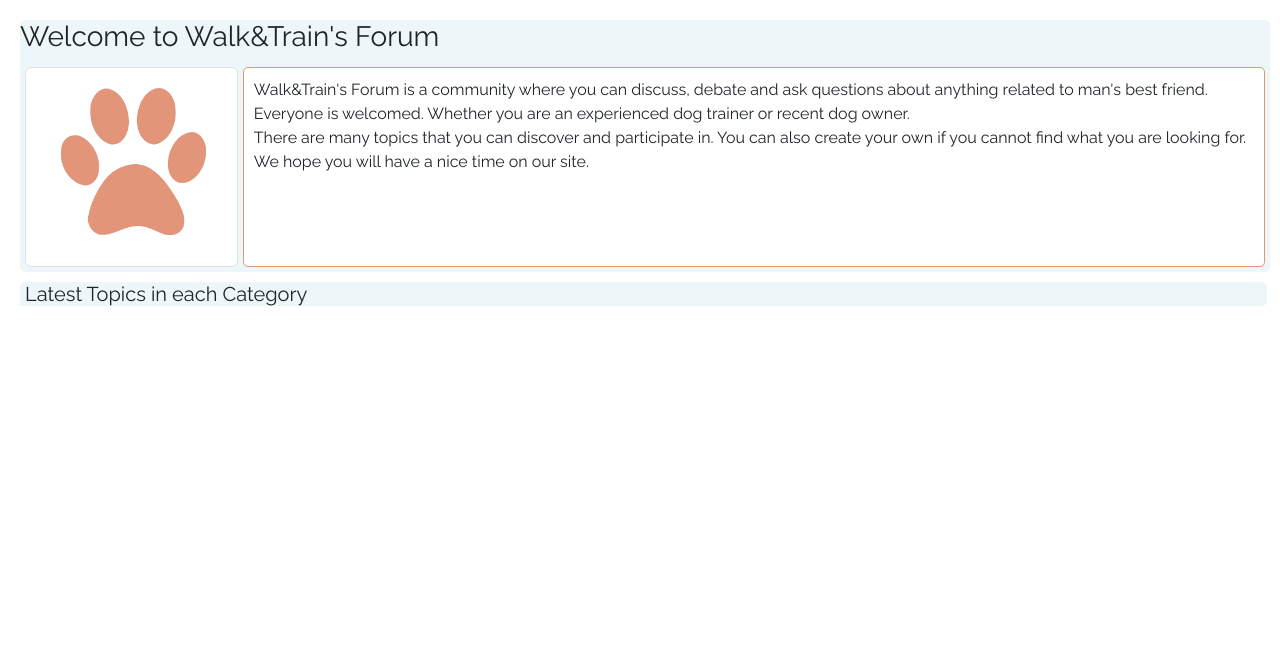
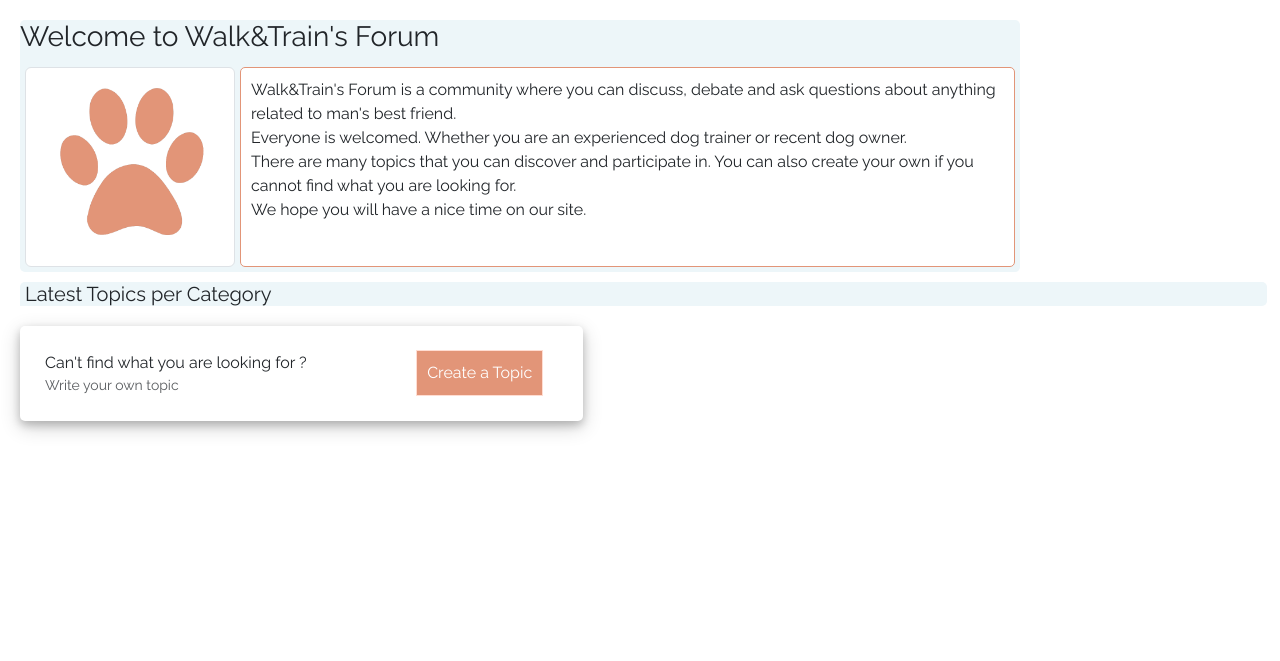
Before and after one commit to taplincorentin/projet, a Symfony app: template templates/categorie/index.html.twig in a window 1280 px wide. Shown: the top 661 px of the page. Run offline with Twig, Linux system fonts and the light colour scheme; the template is opened without the code that fills it, so the values that code supplies are empty; form fields are guessed from the names that the template uses; some libraries are stand-ins or nearby versions.

Commit message:
new topic from home page

```diff
--- a/public/styles/app.css
+++ b/public/styles/app.css
@@ -1129,6 +1135,68 @@ select#seance_form_theme{
   padding-top: 10px;
 }
 
+.new-topic-card {
+  display: flex;
+  justify-content: space-between;
+  box-shadow: 0 4px 8px 0 rgba(0, 0, 0, 0.2), 0 6px 20px 0 rgba(0, 0, 0, 0.19);
+  width: 44%;
+  border-radius: 5px;
+  margin: 20px;
+  padding: 10px;
+}
+
+.new-topic-card-text {
+  display: flex;
+  flex-direction: column;
+  padding: 15px;
+}
+
+.new-topic-card-text p {
+  padding: 0;
+  margin: 0;
+}
+
+.create-topic-button {
+  display: flex;
+  align-items: center;
+  margin-right: 30px;
+}
+
+.create-topic-button button {
+  background-color: var(--tangerine);
+  border: solid 1px var(--beige);
+  padding: 10px;
+  color: white;
+}
+
+#new-topic-modal {
+  width: 75%;
+  max-width: none;
+}
+
+#new-topic-modal-header h5 {
+  width: 100% !important;
+  text-align: center;
+}
+
+#new-topic-modal-body > form {
+  display: flex;
+  flex-direction: column;
+}
+
+#new-topic-modal-body > form > input, #new-topic-modal-body > form > select {
+  margin: 25px;
+  height: 50px;
+}
+
+#new-topic-modal-footer > button {
+  width: 100%;
+  background-color: var(--tangerine);
+  border: solid 1px var(--beige);
+  padding: 10px;
+  color: white;
+}
+
 .category-home > .container-fluid {
   margin-bottom: 1rem;
       margin-top: 1rem;
@@ -1140,7 +1208,7 @@ select#seance_form_theme{
   margin: 10px;
   margin-left: 20px;
   border-radius: 5px;
-  min-width: 750px;
+  max-width: 1000px;
 }
 
 .forum-card-content {
--- a/src/Controller/TopicController.php
+++ b/src/Controller/TopicController.php
@@ -147,7 +147,7 @@ class TopicController extends AbstractController
             $postsPaginate = $paginator->paginate(
                                         $posts, // Requête contenant les données à paginer (ici nos articles)
                                         $request->query->getInt('page', 1), // current page number
-                                                                2 // number of results per page
+                                                                10 // number of results per page
                                         );
 
             //get total number of posts by post author
--- a/templates/categorie/index.html.twig
+++ b/templates/categorie/index.html.twig
@@ -25,14 +25,52 @@
         </div>
     </div>
 
-    <h5 id="home-topic-topic" class="topic-topic">Latest Topics in each Category</h5>
+
+
+
+  <!-- Modal -->
+  <div class="modal fade" id="exampleModal" tabindex="-1" aria-labelledby="exampleModalLabel" aria-hidden="true">
+    <div class="modal-dialog" id="new-topic-modal">
+      <div class="modal-content">
+        <div class="modal-header" id="new-topic-modal-header">
+          <h5 class="modal-title" id="exampleModalLabel">Create your own topic</h5>
+          <button type="button" class="btn-close" data-bs-dismiss="modal" aria-label="Close"></button>
+        </div>
+        <div class="modal-body" id="new-topic-modal-body">
+            {{ form_start(formAddTopic) }}
+                {{ form_widget(formAddTopic.titre, {'attr': {'placeholder': "Your topic's title", 'maxlength' : 255}}) }}
+                {{ form_widget(formAddTopic.categorie, {'attr': {'placeholder': "Choose the category"}}) }}
+        </div>
+        <div class="modal-footer" id="new-topic-modal-footer">
+            {{ form_widget(formAddTopic.submit, {'label': 'Create Topic'}) }}
+                {{ form_end(formAddTopic) }}
+
+        </div>
+      </div>
+    </div>
+  </div>
+
+    <h5 id="home-topic-topic" class="topic-topic">Latest Topics per Category</h5>
+
+    <div class="new-topic-card">
+        <div class="new-topic-card-text">
+            <p>Can't find what you are looking for ?</p>
+            <p class="text-muted small">Write your own topic</p>
+        </div>
+        <span class="create-topic-button">
+            <!-- Button trigger modal -->
+            <button type="button" data-bs-toggle="modal" data-bs-target="#exampleModal">Create a Topic</button>
+        </span>
+    </div>
+
+
 
     <div class="categories-topics">
     {% for categorie in categories %}
 
     {% if (categorie.nom != 'Walks') and (categorie.nom != 'Sessions') %}
         <div class="topics-per-category">
-        <a href="{{ path('show_categorie', {'id': categorie.id}) }}"><h5>{{categorie}}</h5></a>
+        <a href="{{ path('show_categorie', {'id': categorie.id}) }}"><h5>{{categorie}} >></h5></a>
         {% for topic in latestTopicsPerCat[categorie.id] | sort((a, b) => b.dateCreation <=> a.dateCreation) %}
         <div class="container-fluid">
             <div class="card" style="margin-left: 7px;">
@@ -74,8 +112,9 @@
             </div>
         </div>
         {% endfor %}
+    </div>
     {% endif %}
-        </div>
+
     {% endfor %}
 </div>
 </main>
--- a/templates/topic/show.html.twig
+++ b/templates/topic/show.html.twig
@@ -50,6 +50,7 @@
                     </div>
 
         </div>
+
 
             {# EDIT TOPIC DIV#}
             {% if app.user == topic.auteur %}
```
Also changed, not shown: other parts of public/styles/app.css (+37 -5 lines), src/Controller/CategorieController.php (+32 -2 lines), src/Form/HomeTopicFormType.php (added, +53 -0 lines), src/Repository/CategorieRepository.php (+13 -0 lines).
